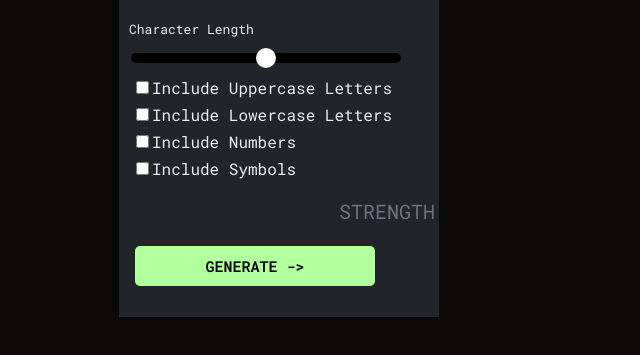
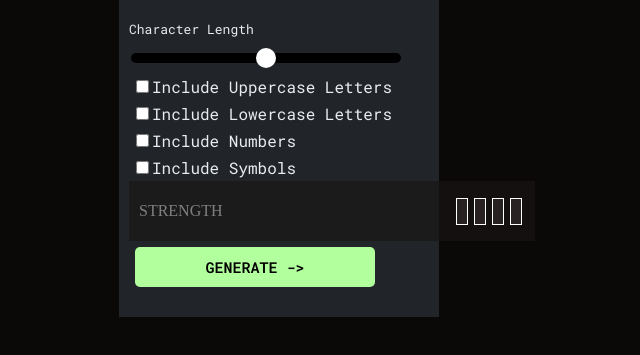
Before and after one commit to Saloni-0465/Password-Generator-, a plain HTML site: page index.html in a window 1280 px wide. Shown: the part 301-656 px from the top of the page, without its empty margins (361-1001 px from the left). Drawn offline with Linux system fonts and the light colour scheme.

Commit message:
index.html

```diff
--- a/index.html
+++ b/index.html
@@ -41,8 +41,14 @@
 
                 </ul>
             </div>
-            <div class="strength">
+            <div class="strength-box">
                 STRENGTH
+                <div class="strength"></div>
+                <div class="bar" id="one"></div>
+                <div class="bar" id="two"></div>
+                <div class="bar" id="three"></div>
+                <div class="bar" id="four"></div>
+
             </div>
             <div class="generateBtn">
                 <button id="generate">GENERATE   -></button>
```
